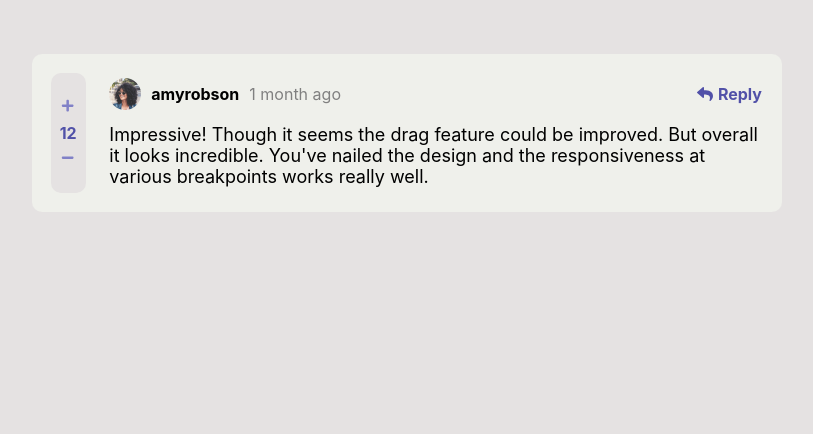
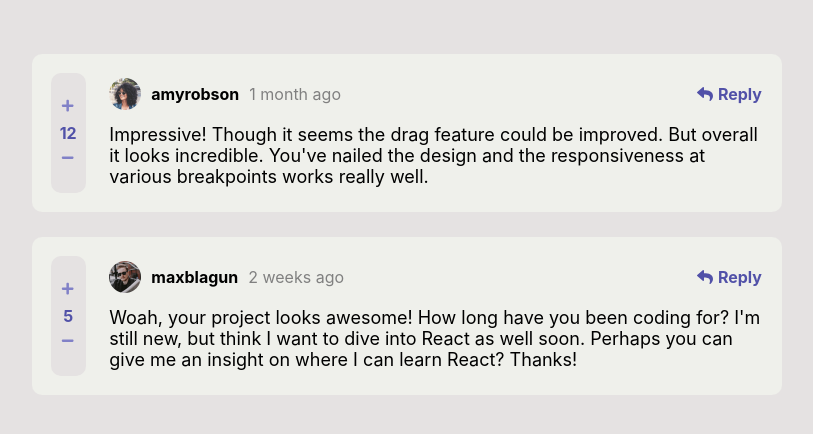
Before and after one commit to tomasleggire/Interactive-comments-section, a React (Create React App) app: page / in a window 1280 px wide. Shown: the top 434 px of the page, without its empty margins (233-1046 px from the left). Built offline with nearby package versions, Linux system fonts and the light colour scheme.

Commit message:
falta maquetar los replies

```diff
--- a/src/App.js
+++ b/src/App.js
@@ -2,6 +2,8 @@ import React, {useState} from 'react';
 import Comment from './COMPONENTS/Comment';
 import amyrobsonIMG from './IMAGES/image-amyrobson.png';
 import juliusomoIMG from './IMAGES/image-juliusomo.png';
+import maxblagunIMG from './IMAGES/image-maxblagun.png';
+import ramsesmironIMG from './IMAGES/image-ramsesmiron.png';
 import './CSS/App.css';
 
 const YOU = {
@@ -20,29 +22,29 @@ function App() {
       img: amyrobsonIMG,
       replies: [],
     },
-    // {
-    //   user: 'maxblagun',
-    //   date: '2 weeks ago',
-    //   contador: 5,
-    //   msg: `Woah, your project looks awesome! How long have you been coding for? I'm still new, but think I want to dive into React as well soon. Perhaps you can give me an insight on where I can learn React? Thanks!`,
-    //   img: './IMAGES/image-maxblagun.png',
-    //   replies: [
-    //     {
-    //       user: 'ramsesmiron',
-    //       date: '1 week ago',
-    //       contador: 4,
-    //       msg: `If you're still new, I'd recommend focusing on the fundamentals of HTML, CSS, and JS before considering React. It's very tempting to jump ahead but lay a solid foundation first.`,
-    //       img: './IMAGES/image-ramsesmiron.png',
-    //     },
-    //     {
-    //       user: 'juliusomo',
-    //       date: '2 days ago',
-    //       contador: 2,
-    //       msg: `I couldn't agree more with this. Everything moves so fast and it always seems like everyone knows the newest library/framework. But the fundamentals are what stay constant.`,
-    //       img: './IMAGES/image-juliusomo.png',
-    //     }
-    //   ],
-    // }
+    {
+      user: 'maxblagun',
+      date: '2 weeks ago',
+      contador: 5,
+      msg: `Woah, your project looks awesome! How long have you been coding for? I'm still new, but think I want to dive into React as well soon. Perhaps you can give me an insight on where I can learn React? Thanks!`,
+      img: maxblagunIMG,
+      replies: [
+        {
+          user: 'ramsesmiron',
+          date: '1 week ago',
+          contador: 4,
+          msg: `If you're still new, I'd recommend focusing on the fundamentals of HTML, CSS, and JS before considering React. It's very tempting to jump ahead but lay a solid foundation first.`,
+          img: ramsesmironIMG,
+        },
+        {
+          user: 'juliusomo',
+          date: '2 days ago',
+          contador: 2,
+          msg: `I couldn't agree more with this. Everything moves so fast and it always seems like everyone knows the newest library/framework. But the fundamentals are what stay constant.`,
+          img: juliusomoIMG,
+        }
+      ],
+    }
   ])
 
   return (
--- a/src/COMPONENTS/Comment.js
+++ b/src/COMPONENTS/Comment.js
@@ -11,7 +11,7 @@ export default function Comment({YOUname, YOUimg, user, date, contador, msg, img
 
 
     return (
-        <>
+        <div className="main">
         <div className="main-comment">
             <div className="main-comment-contador">
                 <div className="contador">
@@ -54,6 +54,6 @@ export default function Comment({YOUname, YOUimg, user, date, contador, msg, img
                 </div>
             </form>
         )}
-        </>
+        </div>
     )
 }
--- a/src/CSS/Comment.css
+++ b/src/CSS/Comment.css
@@ -1,4 +1,6 @@
-
+.main {
+    margin-bottom: 25px;
+}
 .main-comment {
     width: 100%;
     min-width: 258px;
@@ -228,8 +230,10 @@
     .photo-reply {
         order: 2;
         margin: 0;
-        margin-top: 10px;
+        margin-top: 14px;
         margin-left: 15px;
+        width: 42px;
+        height: 42px;
     }
     .input-reply {
         order: 1;
```
